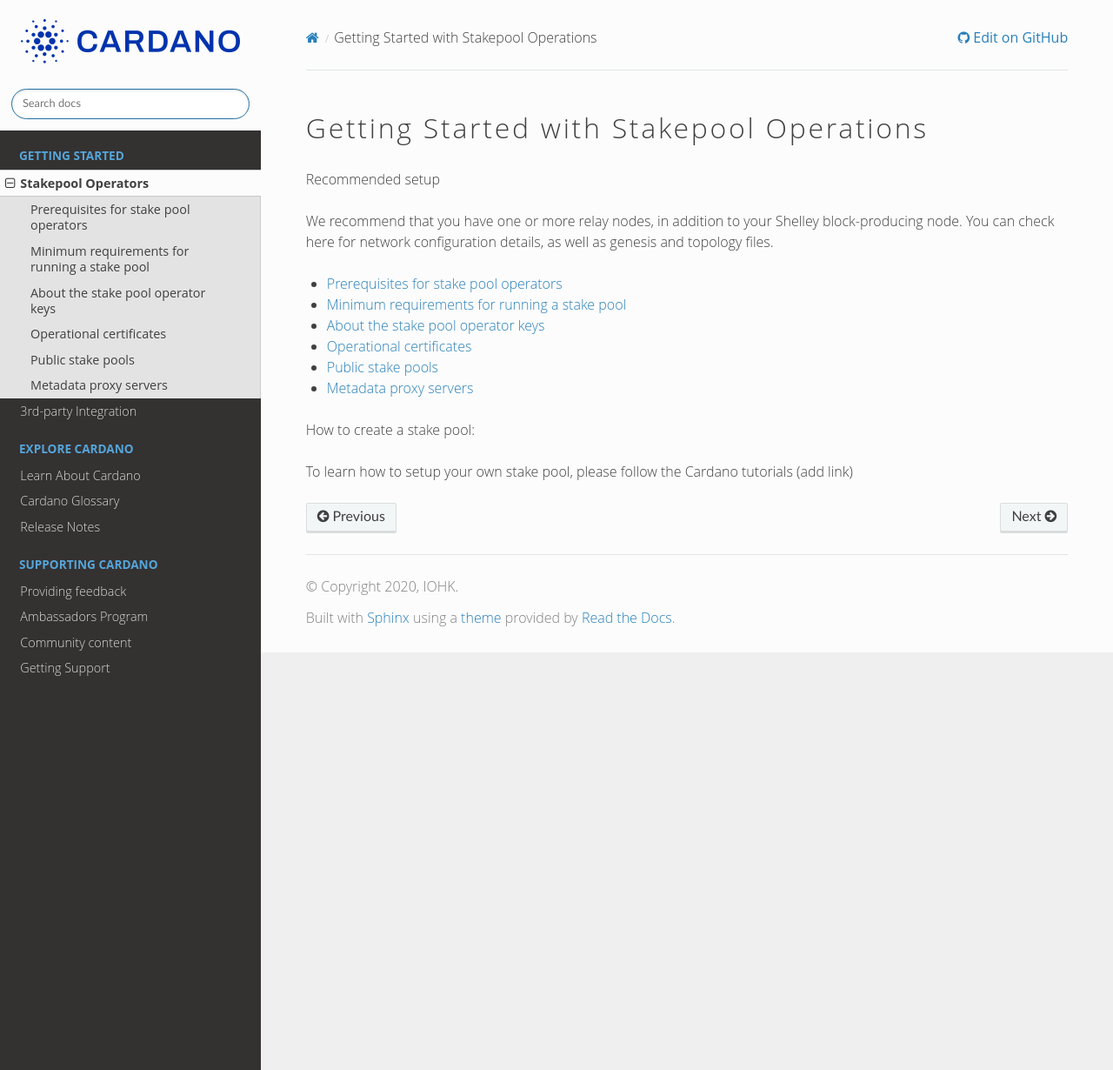
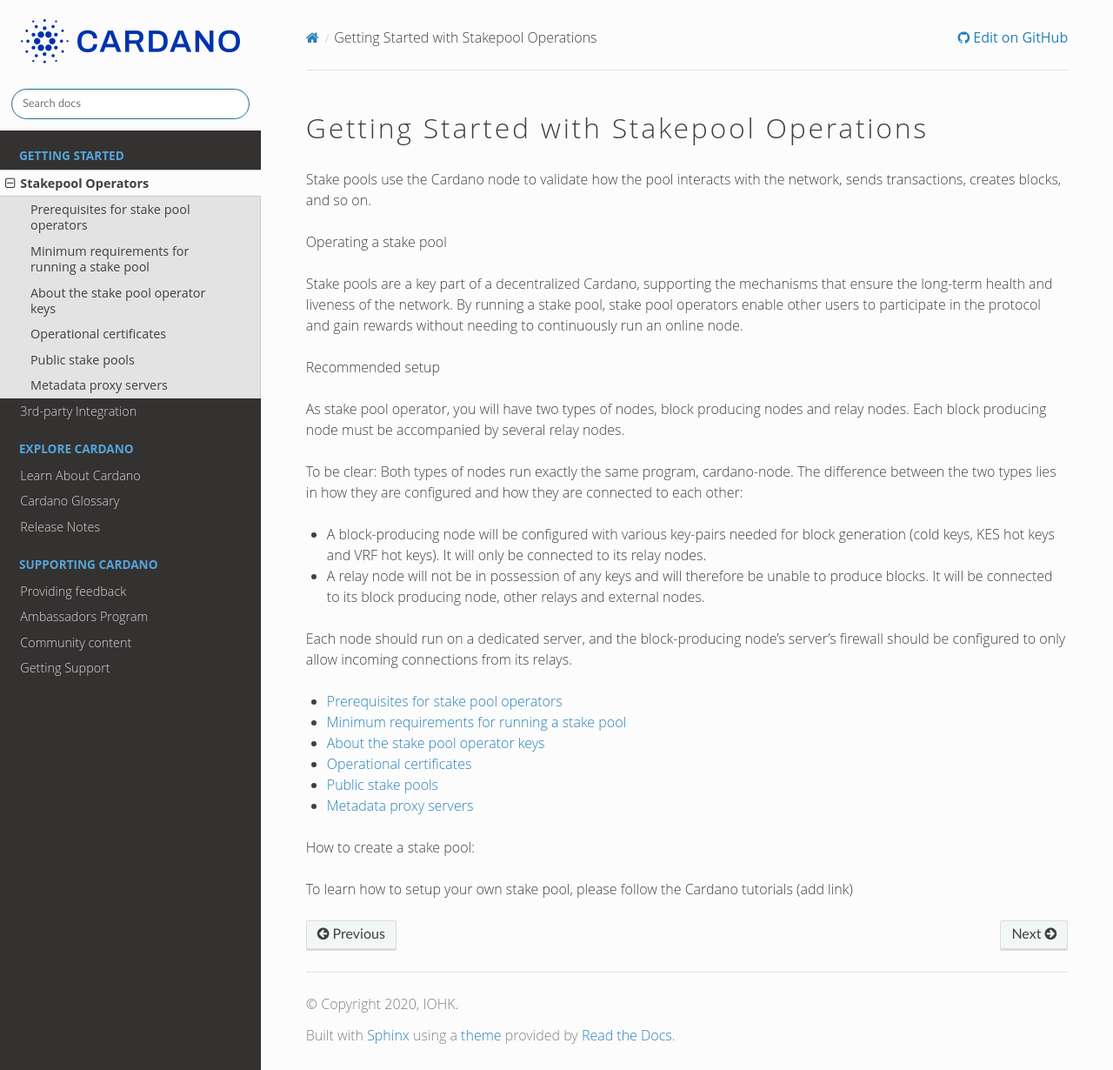
Before and after one commit to input-output-hk/technical-docs, a Sphinx documentation site: the page built from source/getting-started/stakepool-operators/index.rst, in a window 1280 px wide and 1230 px high. Shown: the whole window at 87% size. Built offline with Sphinx 7.4.7 and the Read the Docs theme 2.0.0, drawn with Linux system fonts in a browser that asks for light colours; pages that are not in the unit, such as notebooks, are missing from menus.

Commit message:
Update index.rst

```diff
--- a/source/getting-started/stakepool-operators/index.rst
+++ b/source/getting-started/stakepool-operators/index.rst
@@ -1,10 +1,23 @@
 Getting Started with Stakepool Operations
 =========================================
 
+Stake pools use the Cardano node to validate how the pool interacts with the network, sends transactions, creates blocks, and so on.
+
+Operating a stake pool
+
+Stake pools are a key part of a decentralized Cardano, supporting the mechanisms that ensure the long-term health and liveness of the network. By running a stake pool, stake pool operators enable other users to participate in the protocol and gain rewards without needing to continuously run an online node.
+
 Recommended setup
 
-We recommend that you have one or more relay nodes, in addition to your Shelley block-producing node.
-You can check here for network configuration details, as well as genesis and topology files.
+As stake pool operator, you will have two types of nodes, block producing nodes and relay nodes. Each block producing node must be accompanied by several relay nodes.
+
+To be clear: Both types of nodes run exactly the same program, cardano-node. The difference between the two types lies in how they are configured and how they are connected to each other:
+
+* A block-producing node will be configured with various key-pairs needed for block generation (cold keys, KES hot keys and VRF hot keys). It will only be connected to its relay nodes.
+
+* A relay node will not be in possession of any keys and will therefore be unable to produce blocks. It will be connected to its block producing node, other relays and external nodes.
+
+Each node should run on a dedicated server, and the block-producing node's server's firewall should be configured to only allow incoming connections from its relays.
 
 
 
```
